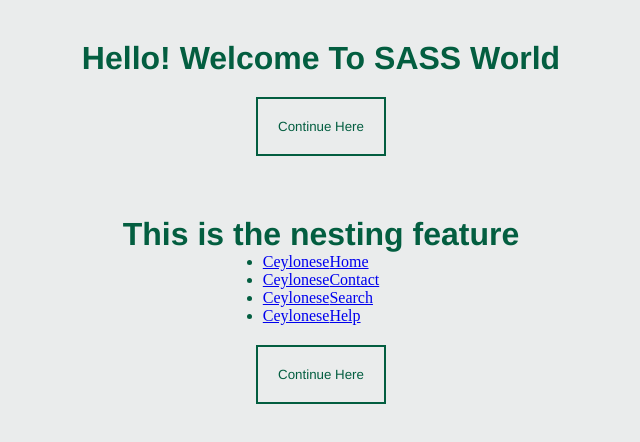
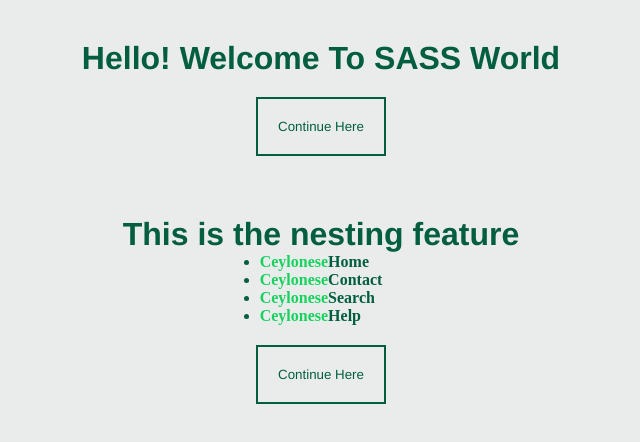
Before and after one commit to VimansaWickramasinghe/sass-project, a plain HTML site: page index.html in a window 1280 px wide. Shown: the whole page, without its empty margins (319-959 px from the left). Drawn offline with Linux system fonts and the light colour scheme.

Commit message:
nesting scss

```diff
--- a/styles/styles.scss
+++ b/styles/styles.scss
@@ -22,3 +22,30 @@ button {
     margin: 20px;
     color: $primarycolor;
 }
+
+
+//Nesting feature
+//if not, we have to write a
+// seperate code again to change sth inside a nesting
+
+ul {
+    background-color: aquamarine;
+
+    li {
+        a {
+            text-decoration: none;
+            font-weight: 600;
+            color: rgb(22, 210, 94);
+
+            span {
+                &:hover {
+                    color: brown;
+                    font-size: larger;
+                }
+
+                //&mark is used to give the "in side that item meaning"
+                color:$primarycolor;
+            }
+        }
+    }
+}
```
Also changed, not shown: styles/styles.css, 1 other file.
